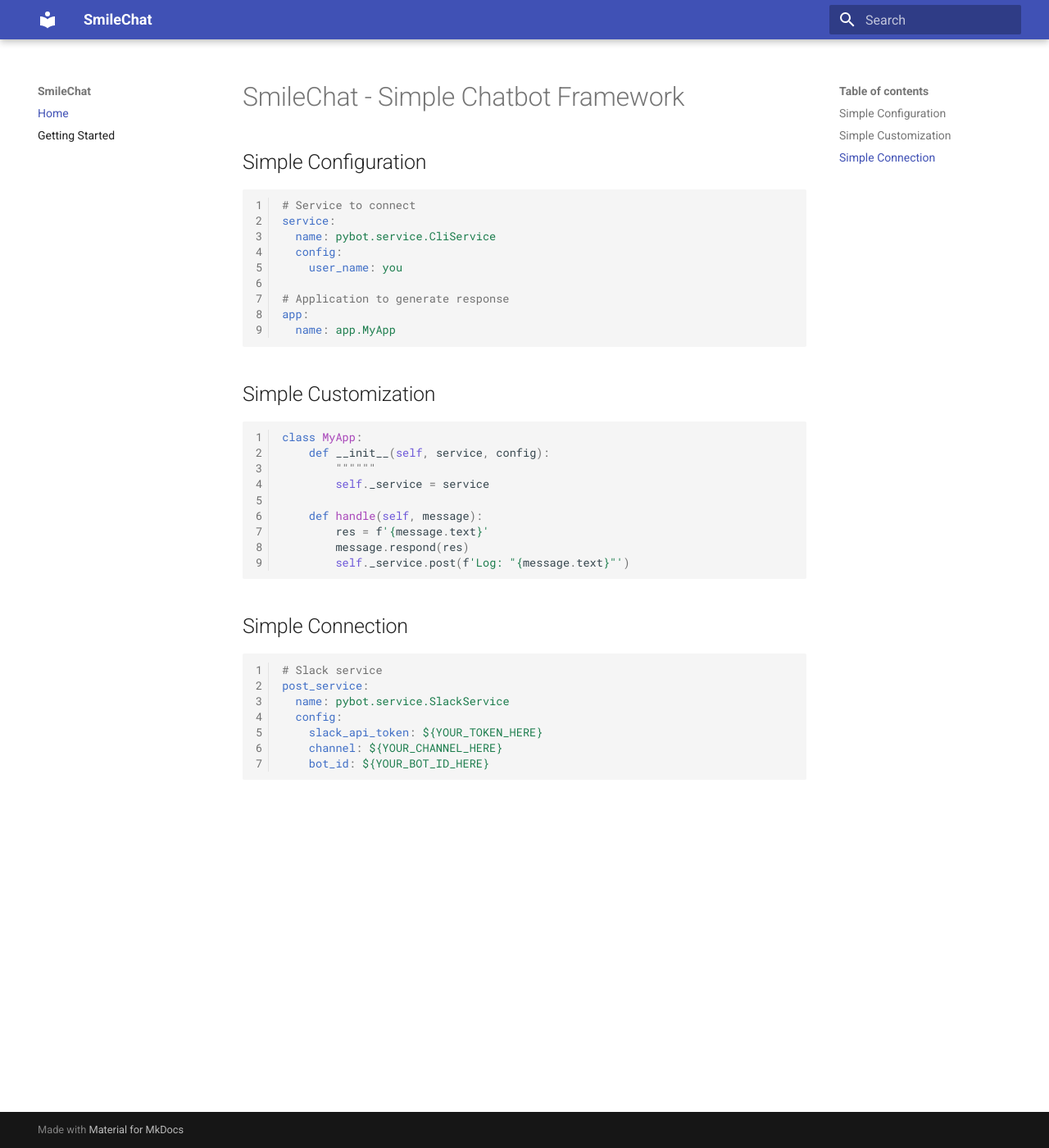
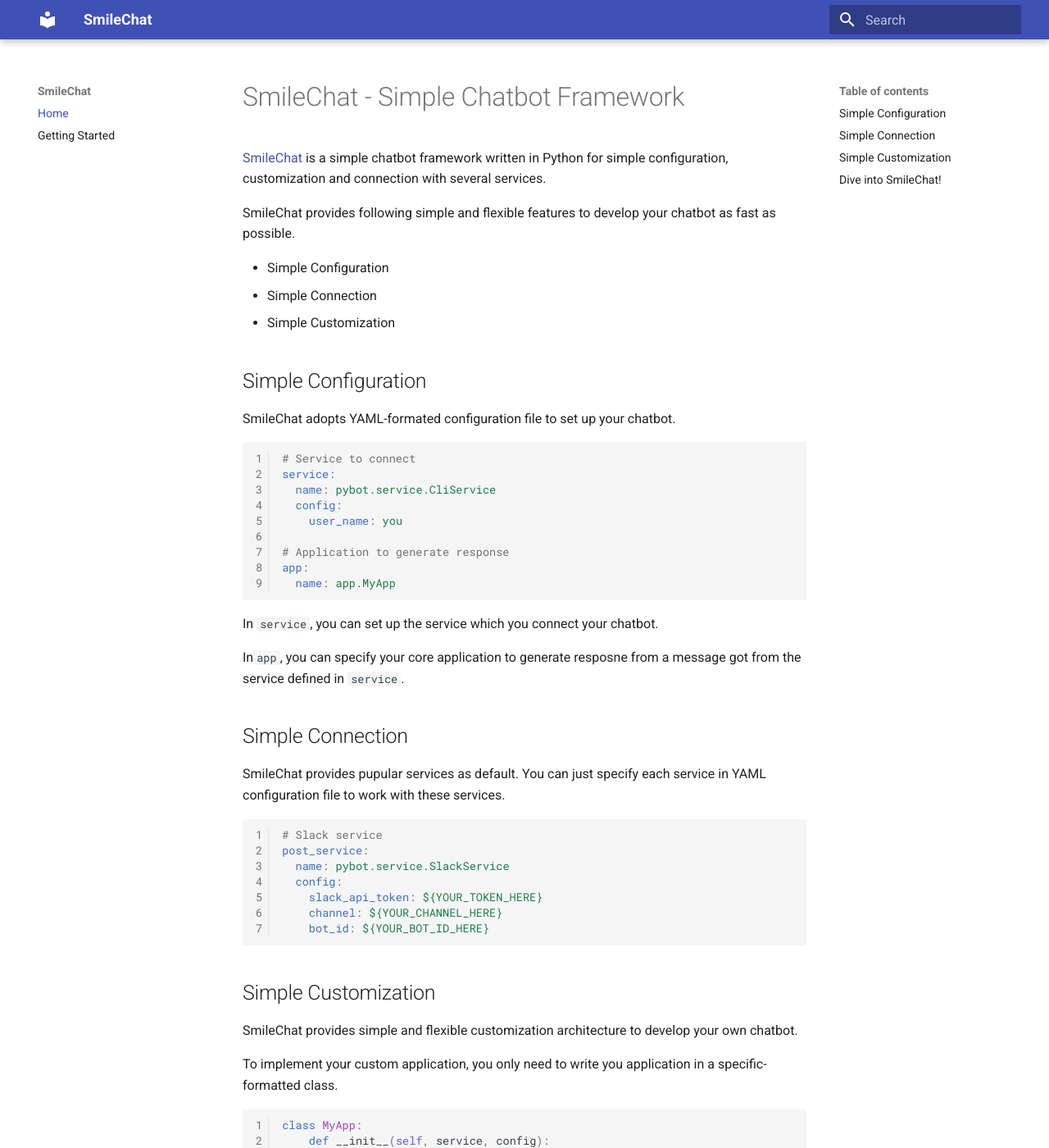
Before and after one commit to colorfulscoop/msgflow, an MkDocs documentation site: the page built from docs/docs/index.md, in a window 1280 px wide and 1400 px high. Shown: the whole window at 82% size. Built offline with MkDocs 1.6.1 and Material for MkDocs 9.7.7, drawn with Linux system fonts in a browser that asks for light colours; some of the changed text lies outside the part shown.

Commit message:
Update README and documents for explaining overview

````diff
--- a/docs/docs/index.md
+++ b/docs/docs/index.md
@@ -1,6 +1,16 @@
 # SmileChat - Simple Chatbot Framework
 
+[SmileChat](https://github.com/noriyukipy/smilechat) is a simple chatbot framework written in Python for simple configuration, customization and connection with several services.
+
+SmileChat provides following simple and flexible features to develop your chatbot as fast as possible.
+
+- Simple Configuration
+- Simple Connection
+- Simple Customization
+
 ## Simple Configuration
+
+SmileChat adopts YAML-formated configuration file to set up your chatbot.
 
 ```yaml
 # Service to connect
@@ -14,7 +24,30 @@ app:
   name: app.MyApp
 ```
 
+In `service`, you can set up the service which you connect your chatbot.
+
+In`app`, you can specify your core application to generate resposne from a message got from the service defined in `service`.
+
+## Simple Connection
+
+SmileChat provides pupular services as default.
+You can just specify each service in YAML configuration file to work with these services.
+
+```yaml
+# Slack service
+post_service:
+  name: pybot.service.SlackService
+  config:
+    slack_api_token: ${YOUR_TOKEN_HERE}
+    channel: ${YOUR_CHANNEL_HERE}
+    bot_id: ${YOUR_BOT_ID_HERE}
+```
+
 ## Simple Customization
+
+SmileChat provides simple and flexible customization architecture to develop your own chatbot.
+
+To implement your custom application, you only need to write you application in a specific-formatted class.
 
 ```py
 class MyApp:
@@ -28,14 +61,13 @@ class MyApp:
         self._service.post(f'Log: "{message.text}"')
 ```
 
-## Simple Connection
+Then, the class can be specified in your configuration file.
 
-```yaml
-# Slack service
-post_service:
-  name: pybot.service.SlackService
-  config:
-    slack_api_token: ${YOUR_TOKEN_HERE}
-    channel: ${YOUR_CHANNEL_HERE}
-    bot_id: ${YOUR_BOT_ID_HERE}
 ```
+app:
+  name: app.MyApp
+```
+
+## Dive into SmileChat!
+
+Let's go to [Getting Started](getting_started.md) to start using SmileChat!
````
Also changed, not shown: docs/docs/getting_started.md (+1 -1 lines), README.md.
